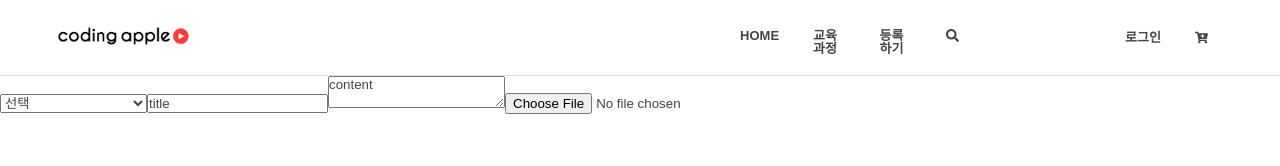
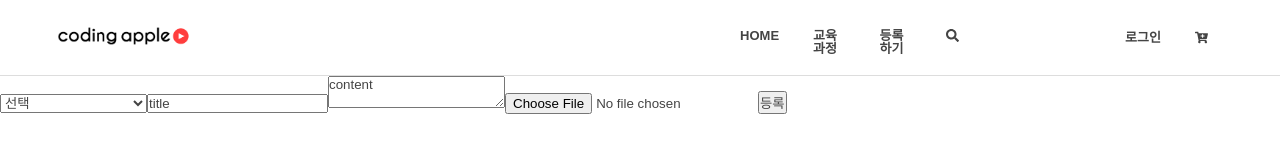
Before and after one commit to HangHae99-Clone-Coding-Galaxy/FE, a React (Create React App) app: page /create in a window 1280 px wide. Shown: the top 166 px of the page. Built offline with nearby package versions, Linux system fonts and the light colour scheme; a web font is replaced by a local one.

Commit message:
영상등록하기 폼데이터 변환 구현

```diff
--- a/src/components/Create.jsx
+++ b/src/components/Create.jsx
@@ -1,7 +1,5 @@
 import React,{useState} from 'react'
-import YouTube from "react-youtube";
-import { useNavigate, useLocation } from "react-router-dom";
-import ReactPlayer from "react-player";
+import { useNavigate} from "react-router-dom";
 
 const Create = () => {
   //등록해야되는 항목 state
@@ -9,7 +7,7 @@ const Create = () => {
    const [content,SetContent] = useState();
    const [category, setCategory] = useState();
    const [file, setFile] = useState([]);
-<>``</>
+
    //value 항목별 담기
    const changeCategory = (e) => {
     setCategory(e.target.value);
@@ -24,8 +22,20 @@ const Create = () => {
     setFile(e.target.files);
   };
 
+  //  폼데이터 변환 후 청크 전달
+  const addClass = () => {
+    const formData = new FormData();
+    formData.append('title', title);
+    formData.append('content', content);
+    formData.append('category', category);
+    formData.append('file', file[0]);
+
+
+};
+
+
   return (
-    <form encType="multipart/form-data">
+    <form onSubmit={addClass} encType="multipart/form-data">
       <select
               onChange={changeCategory}
               value="category"
@@ -47,6 +57,7 @@ const Create = () => {
                 accept=".mp4"
                 name="file"
               ></input>
+              <button>등록</button>
     </form>
   )
 }
```
